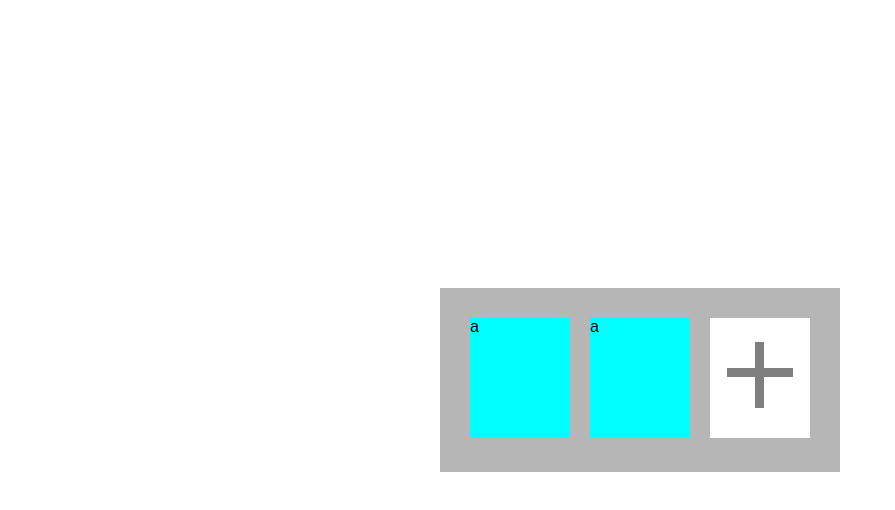
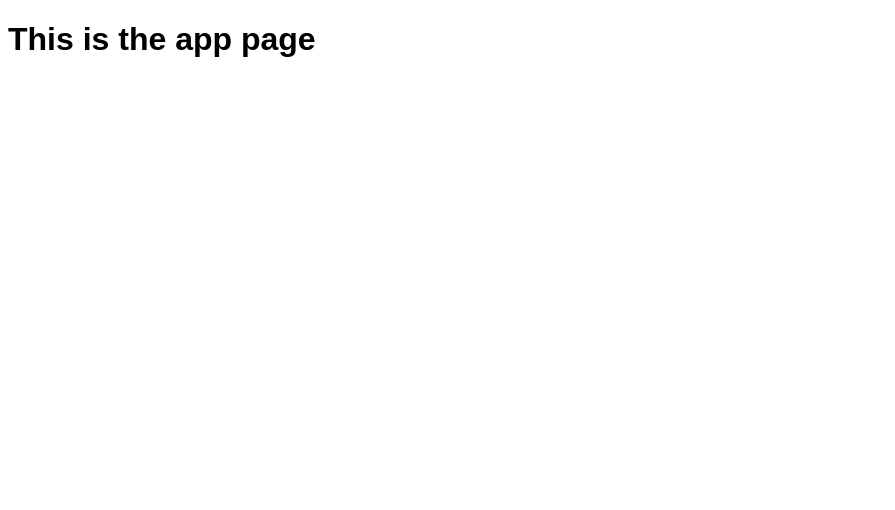
Before and after one commit to davi133/Weight_Tracker, a React (Create React App) app: page /app in a window 1280 px wide. Shown: the top 510 px of the page, without its empty margins (0-895 px from the left). Built offline with nearby package versions, Linux system fonts and the light colour scheme.

Commit message:
comecei a fazer página do app

```diff
--- a/package.json
+++ b/package.json
@@ -39,5 +39,8 @@
       "last 1 firefox version",
       "last 1 safari version"
     ]
+  },
+  "devDependencies": {
+    "react-router-dom": "^6.4.0"
   }
 }
--- a/src/App.js
+++ b/src/App.js
@@ -1,19 +1,26 @@
 
 import React from 'react';
-
 import HomePage from './HomePage/HomePage';
 import WeightCard from "./Cards/WeighCard"
-
-
+import AppPage from './AppPage/AppPage';
+import { BrowserRouter, Routes, Route } from "react-router-dom";
 
 function App() {
-  return (
-    <div style={{height:"100%"}}>
-
+  /*return (
+    <div>
       <HomePage/>
-
     </div>
 
+  );*/
+  return (
+    <BrowserRouter>
+      <Routes>
+          <Route index element={ <HomePage/>} />
+          <Route path="home" element={ <HomePage/>} />
+          <Route path="app" element={<AppPage/>} />
+          <Route path="test" element={<h1>This page exists only for testing</h1>} />
+      </Routes>
+    </BrowserRouter>
   );
 }
 
--- /dev/null
+++ b/src/AppPage/AppPage.js
@@ -0,0 +1,9 @@
+import React from "react";
+
+export default function AppPage(props)
+{
+    return (
+        <h1>This is the app page</h1>
+
+    );
+}
--- a/src/HomePage/HomePage.js
+++ b/src/HomePage/HomePage.js
@@ -7,7 +7,7 @@ import AddProfile from "./AddProfile";
 import { useRef, useState } from "react";
 import PopUpElement from "../PopUpElement";
 import "../model/Profiles";
-import Profile, { retrieveAccount, saveProfile } from "../model/Profiles";
+import Profile from "../model/Profiles";
 
 export default function HomePage() {
     /*const [ExistingOpen,setExistingOpen] = useState(false);
--- a/src/index.js
+++ b/src/index.js
@@ -3,8 +3,6 @@ import ReactDOM from 'react-dom/client';
 
 import App from './App';
 import "./Main.css";
-
-
 
 
 const root = ReactDOM.createRoot(document.getElementById('root'));
```
Also changed, not shown: 1 other file (tests, documents, lock files or other folders).
